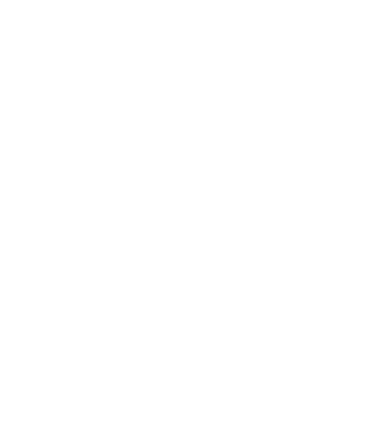
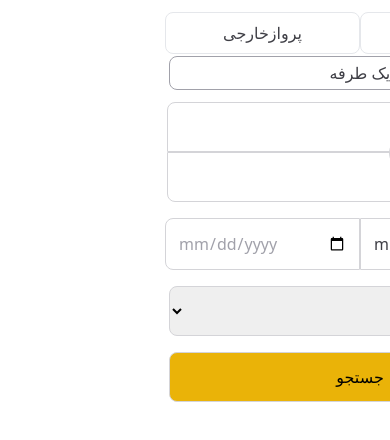
Before and after one commit to mh-morowati/alibaba, a Next.js app: page /domestic in a window 390 px wide. Shown: the top 440 px of the page. Built offline with nearby package versions, Linux system fonts and the light colour scheme.

Commit message:
responsive airplane pages

```diff
--- a/src/app/domestic/page.tsx
+++ b/src/app/domestic/page.tsx
@@ -1,9 +1,17 @@
+import SearchForPass from "@/components/search";
+import Link from "next/link";
 
 
 function Domestic() {
-    return ( <div>
-
-    </div> );
+    return (<div className="md:hidden">
+        <Link  href={'/domestic'}>
+        <button className="w-[50%] p-2 border mt-3 rounded-lg mb-10 text-zinc-700 focus:bg-blue-500 focus:text-white">پروازداخلی</button>
+        </Link>
+        <Link  href={'/iranout'}>
+        <button className="w-[50%] p-2 border mt-3 rounded-lg mb-10 text-zinc-700 focus:bg-blue-500 focus:text-white">پروازخارجی</button>
+        </Link>
+        <SearchForPass />
+    </div>);
 }
 
 export default Domestic;
--- a/src/app/iranout/page.tsx
+++ b/src/app/iranout/page.tsx
@@ -1,10 +1,19 @@
 import ImgPage from '@/components/page-img/index';
 import SearchForPass from '@/components/search/index';
+import Link from "next/link";
 
 
 export default function IranOut() {
   return (
    <div>
+    <div className='md:hidden'>
+    <Link  href={'/domestic'}>
+        <button className="w-[50%] p-2 border mt-3 rounded-lg mb-10 text-zinc-700 focus:bg-blue-500 focus:text-white">پروازداخلی</button>
+        </Link>
+        <Link  href={'/iranout'}>
+        <button className="w-[50%] p-2 border mt-3 rounded-lg mb-10 text-zinc-700 focus:bg-blue-500 focus:text-white">پروازخارجی</button>
+        </Link>
+    </div>
     <ImgPage imgSrc={'/img/air-foreing.webp'} imgAlt={'airPlane foreing'}/>
     <SearchForPass/>
    </div>
--- a/src/components/page-img/index.tsx
+++ b/src/components/page-img/index.tsx
@@ -14,7 +14,7 @@ interface ImgProps {
 }
 
 function ImgPage(props: ImgProps) {
-    return (<div>
+    return (<div className='max-md:hidden'>
         <Image className='mx-auto' src={props.imgSrc} alt={props.imgAlt} width={1390} height={150} />
         <nav className='relative mx-auto bottom-[80px] flex bg-white w-[70%] h-20 z-50 py-4 px-14'>
             <LinkMenu linkHref={'/'} linkName={'پروازداخلی'} icon={AirplanemodeActiveIcon}/>
--- a/src/components/responsive/header/index.tsx
+++ b/src/components/responsive/header/index.tsx
@@ -1,6 +1,6 @@
 import LinkMenu from '@/components/page-img/link-menu';
 import Image from 'next/image';
-import LanguageIcon from '@mui/icons-material/Language';
+import AirplanemodeActiveIcon from '@mui/icons-material/AirplanemodeActive';
 import SubwayIcon from '@mui/icons-material/Subway';
 import DirectionsBusIcon from '@mui/icons-material/DirectionsBus';
 import HikingIcon from '@mui/icons-material/Hiking';
@@ -21,7 +21,7 @@ function ResponsiveHeader() {
         <div className='w-[90%] h-48 border rounded-lg bg-white z-5555 mx-auto'>
 
             <div className='inline-block w-[150px] max-[320px]:w-32'>
-                <div className='border border-zinc-300 rounded-tr-md p-1'><LinkMenu linkHref={'/domestic'} linkName={'پرواز'} icon={LanguageIcon} /></div>
+                <div className='border border-zinc-300 rounded-tr-md p-1'><LinkMenu linkHref={'/domestic'} linkName={'پرواز'} icon={AirplanemodeActiveIcon} /></div>
                 <div className='border border-zinc-300 p-1'><LinkMenu linkHref={'/bus-ticket'} linkName={'اتوبوس'} icon={DirectionsBusIcon} /></div>
                 <div className='border border-zinc-300 rounded-br-md p-1'><LinkMenu linkHref={'/tour'} linkName={'تور'} icon={HikingIcon} /></div>
             </div>
--- a/src/components/search/dateTwoWay.tsx
+++ b/src/components/search/dateTwoWay.tsx
@@ -5,25 +5,30 @@ import { useState } from "react";
 
 function DateSearch() {
     const [buttonName, setButtonName] = useState('یک طرفه');
-    const [isRoundTrip,setIsRoundTrip] = useState(false);
+    const [isRoundTrip, setIsRoundTrip] = useState(false);
 
-    const onclick = () =>{
+    const onclick = () => {
         if (buttonName === 'یک طرفه') {
-            setButtonName('رفت و برگشت');}
-            else setButtonName('یک طرفه');
+            setButtonName('رفت و برگشت');
+        }
+        else setButtonName('یک طرفه');
 
-            setIsRoundTrip((prev) => !prev);
+        setIsRoundTrip((prev) => !prev);
     };
 
     return (<>
-        <button className="absolute bottom-[330px] text-zinc-700 border rounded-lg p-1 px-2 border-zinc-400 right-64"
-        onClick={onclick}>
+        <button className="absolute md:bottom-[330px] text-zinc-700 border rounded-lg p-1 px-2 border-zinc-400 md:right-64
+        max-md:top-14 focus:text-blue-500 focus:underline underline-offset-4 max-md:w-[98%] max-md:right-1"
+            onClick={onclick}>
             {buttonName}
         </button>
-        <label className="absolute left-[820px] bottom-[279px] text-[10px] text-zinc-500 z-50 bg-white px-1" htmlFor="date1">تاریخ رفت</label>
-        <input type="date" name="date1" id="date1" className="border p-3 border-zinc-300 rounded-lg rounded-l-none text-zinc-700" />
-        <label className="absolute left-[650px] bottom-[279px] text-[10px] text-zinc-500 z-50 bg-white px-1" htmlFor="date2">تاریخ برگشت</label>
-        <input disabled = {isRoundTrip} type="date" name="date2" id="date2" className="border p-3 border-zinc-300 rounded-lg rounded-r-none text-zinc-400" />
+        <label className="absolute left-[820px] bottom-[279px] text-[10px] text-zinc-500 z-50 bg-white px-1 max-md:hidden" htmlFor="date1">تاریخ رفت</label>
+        <input type="date" name="date1" id="date1" className="border p-3 border-zinc-300 rounded-lg rounded-l-none
+         text-zinc-700 max-md:w-[50%] max-md:my-4" />
+        <label className="absolute left-[650px] bottom-[279px] text-[10px] text-zinc-500 z-50 max-md:hidden
+         bg-white px-1" htmlFor="date2">تاریخ برگشت</label>
+        <input disabled={isRoundTrip} type="date" name="date2" id="date2" className="border p-3 border-zinc-300 rounded-lg
+        rounded-r-none text-zinc-400 max-md:w-[50%] max-md:my-4" />
     </>);
 }
 
--- a/src/components/search/index.tsx
+++ b/src/components/search/index.tsx
@@ -3,19 +3,24 @@ import DateSearch from './dateTwoWay';
 
 
 function SearchForPass() {
-    return (<div className="w-[80%] mx-auto text-center">
-        <input type="search" className="border p-3 w-48 border-zinc-300 rounded-lg rounded-l-none" placeholder="مبدا(شهر)" />
-        <button className='p-1 px-[6px] bg-white rounded-full border border-zinc-300 absolute right-[432px] bottom-[244px] text-zinc-600'>
+    return (<div className="w-[80%] mx-auto text-center max-md:w-[100%]">
+        <input type="search" className="border p-3 w-48 border-zinc-300 rounded-lg md:rounded-l-none max-md:w-[99%]
+       max-md:rounded-b-none max-md:mt-2" placeholder="مبدا(شهر)" />
+        <button className='p-1 px-[6px] bg-white rounded-full border border-zinc-300 absolute md:right-[432px] md:bottom-[244px]
+         text-zinc-600 max-md:right-32 max-md:top-[135px]'>
             <SyncAltIcon className='w-5 h-5' /></button>
-        <input type="search" className="border p-3 w-48 border-zinc-300 rounded-lg rounded-r-none ml-2" placeholder="مقصد(شهر)" />
+        <input type="search" className="border max-md:w-[99%] p-3 w-48 border-zinc-300 rounded-lg rounded-r-none md:ml-2
+        max-md:rounded-t-none" placeholder="مقصد(شهر)" />
         <DateSearch />
-        <label className="absolute left-[500px] bottom-[279px] text-[10px] text-zinc-500 z-50 bg-white px-1" htmlFor="passenger">مسافران</label>
-        <select name="passenger" id="passenger" className="border p-3 border-zinc-300 rounded-lg mx-2">
+        <label className="absolute left-[500px] bottom-[279px] text-[10px] text-zinc-500 z-50 bg-white max-md:hidden px-1" htmlFor="passenger">مسافران</label>
+        <select name="passenger" id="passenger" className="border p-3 border-zinc-300 rounded-lg md:mx-2 max-md:w-[98%]
+        max-md:mb-4">
             <option value="adult">بزرگسال</option>
             <option value="kid">کودک</option>
             <option value="child">نوزاد</option>
         </select>
-        <button className="border p-3 border-zinc-300 rounded-lg bg-yellow-500 px-[70px] hover:bg-yellow-600">جستجو</button>
+        <button className="border p-3 border-zinc-300 rounded-lg bg-yellow-500 px-[70px] hover:bg-yellow-600
+        max-md:w-[98%]">جستجو</button>
     </div>);
 }
 
```
